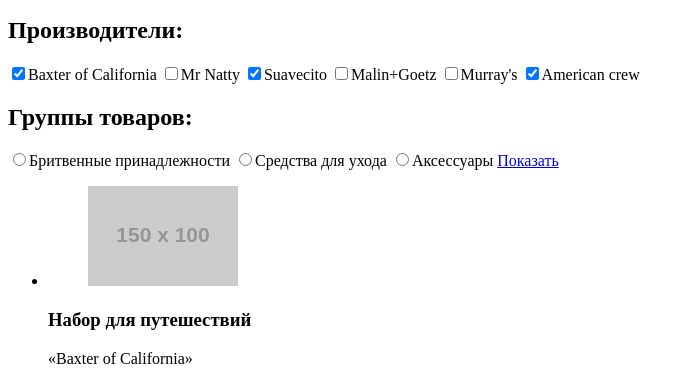
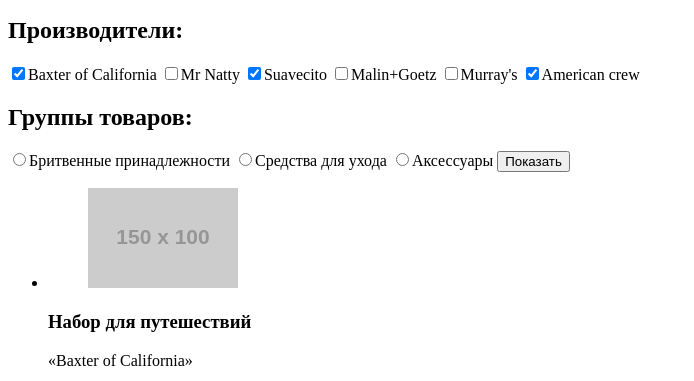
Before and after one commit to rezunenko/231296-barbershop, a plain HTML site: page catalog.html in a window 1280 px wide. Shown: the part 368-749 px from the top of the page, without its empty margins (0-694 px from the left). Drawn offline with Linux system fonts and the light colour scheme; placeholder pictures from the web are drawn by us.

Commit message:
3.4 В пагинации активная страница не является ссылкой
и не реагирует на наведение.

```diff
--- a/catalog.html
+++ b/catalog.html
@@ -46,6 +46,7 @@
 			</nav>
 		</section>
 		<aside class="body__sidebar">
+			<form action="" method="post">
 				<h2>Производители:</h2>
 				<label><input type="checkbox" name="maker[]" checked>Baxter of California</label>
 				<label><input type="checkbox" name="maker[]">Mr Natty</label>
@@ -57,7 +58,8 @@
 				<label><input type="radio" name="product-type">Бритвенные принадлежности</label>
 				<label><input type="radio" name="product-type">Средства для ухода</label>
 				<label><input type="radio" name="product-type">Аксессуары</label>
-			<a href="#" class="body__show-btn-show">Показать</a>
+				<button type="submit" class="body__show-btn-show">Показать</button>
+			</form>
 		</aside>
 		<section class="body__content">
 			<section class="content__product">
@@ -144,7 +146,7 @@
 
 				<section class="content__pagination">
 					<a href="#" title="1">1</a>
-					<a href="#" title="2">2</a>
+					<a title="2">2</a>
 					<a href="#" title="3">3</a>
 					<a href="#" title="4">4</a>
 				</section>
```
Lines whose indentation alone changed are shown as unchanged.
